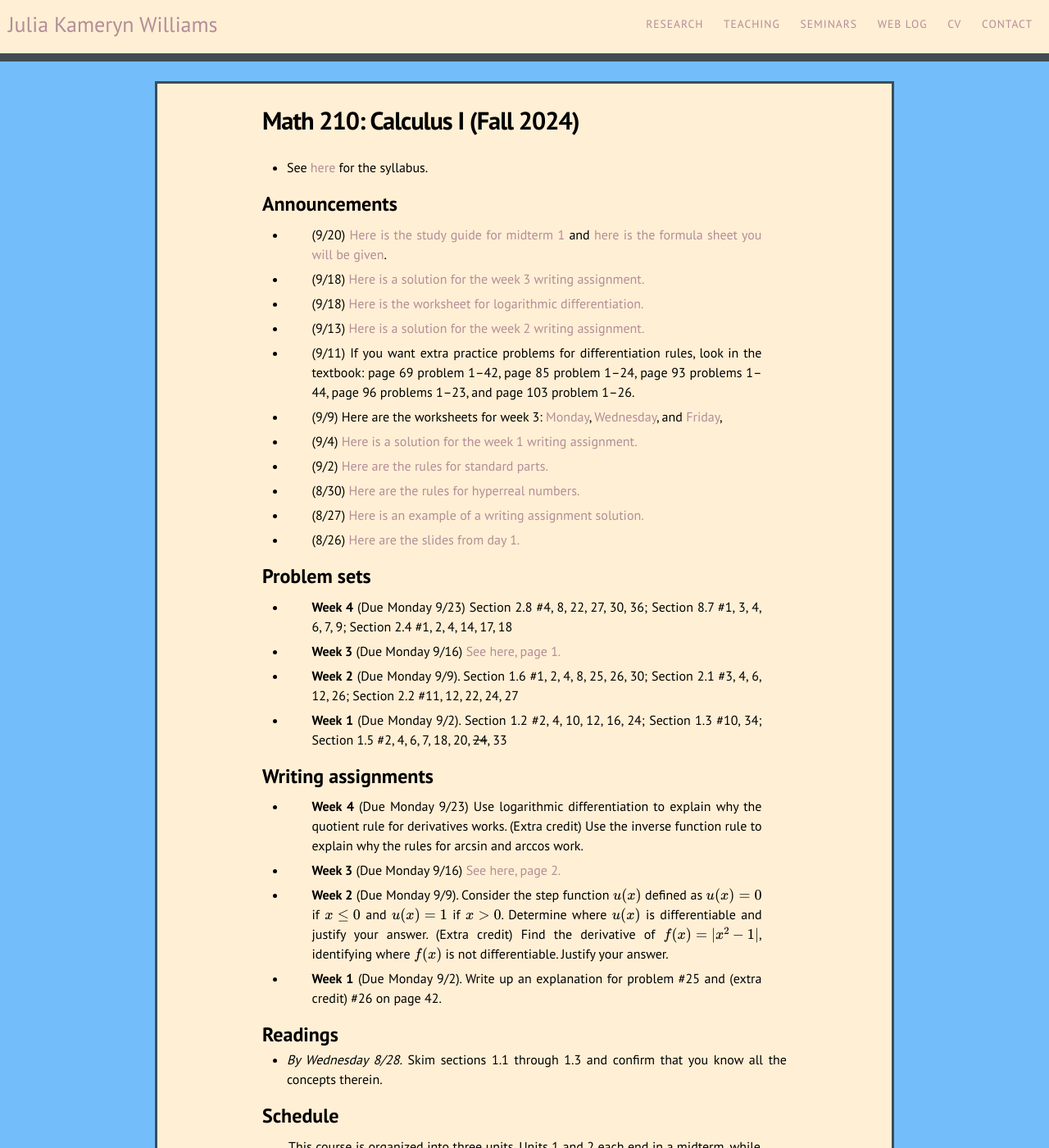
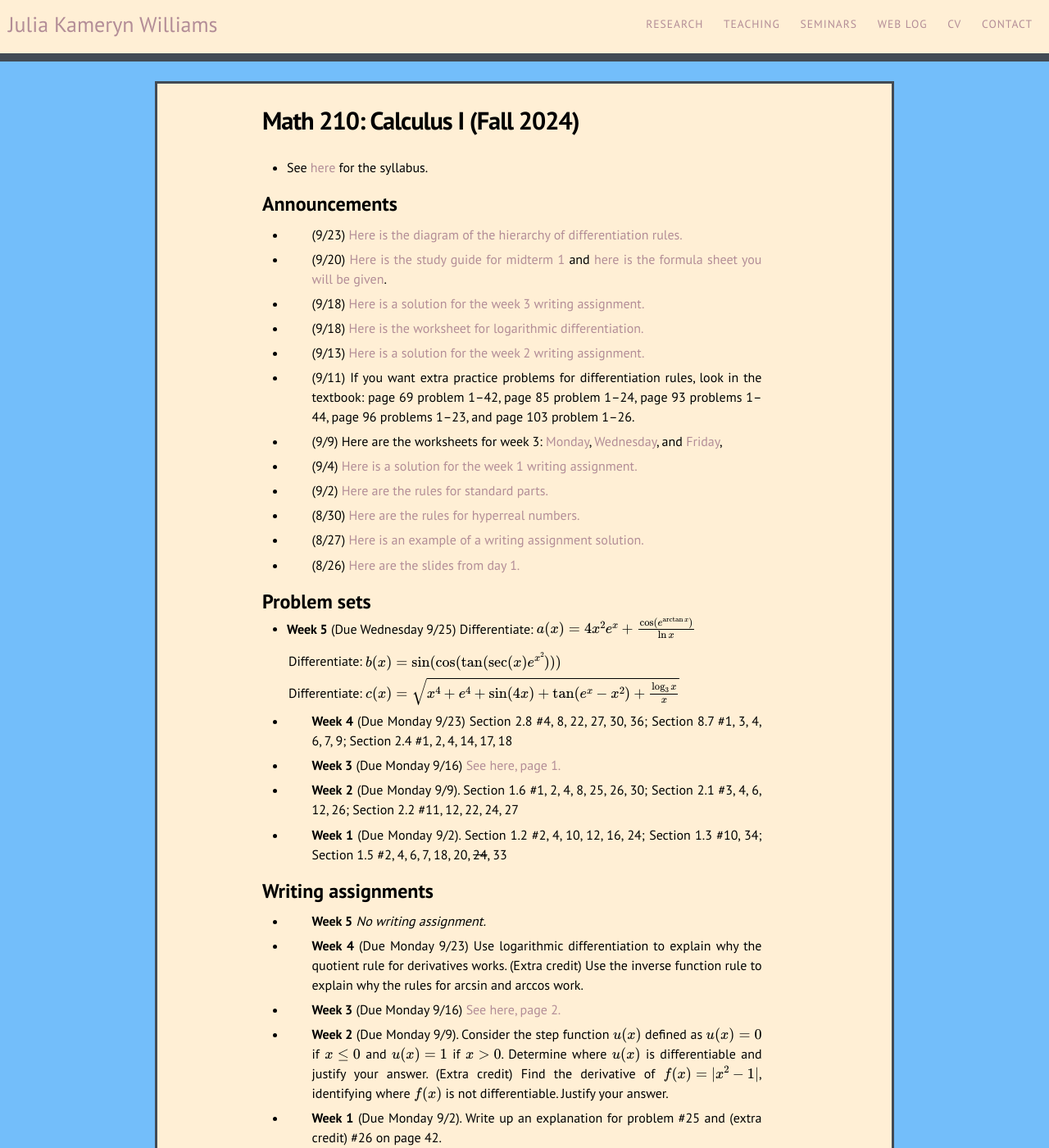
Before and after one commit to kamerynjw/kamerynjw.github.io, a Jekyll site: the page built from teaching/2024/math210.md, in a window 1280 px wide and 1400 px high. Shown: the whole window at 82% size. Built offline with Jekyll 4.4.1, drawn with Linux system fonts in a browser that asks for light colours; nearby versions of some CDN libraries; formulas are drawn with MathJax 3.

Commit message:
added wek5 homewokr

```diff
--- a/teaching/2024/math210.md
+++ b/teaching/2024/math210.md
@@ -9,6 +9,8 @@ permalink: /teaching/2024/math210/
 
 Announcements
 -------------
+
+* (9/23) [Here is the diagram of the hierarchy of differentiation rules.]({{ page.url }}structure-of-diff-rules.pdf)
 
 * (9/20) [Here is the study guide for midterm 1]({{ page.url }}sg1.pdf) and [here is the formula sheet you will be given]({{ page.url }}formulas1.pdf).
 
@@ -35,6 +37,16 @@ Announcements
 Problem sets
 -------
 
+* **Week 5** (Due Wednesday 9/25) Differentiate:
+$$a(x) = 4x^2e^x + \frac{\cos(e^{\arctan x})}{\ln x}$$
+
+Differentiate:
+$$b(x) = \sin(\cos(\tan(\sec(x)e^{x^2})))$$
+
+Differentiate:
+$$c(x) = \sqrt{x^4 + e^4 + \sin(4x) + \tan(e^x - x^2) + \frac{\log_3 x}{x}}$$
+
+
 * **Week 4** (Due Monday 9/23) Section 2.8 #4, 8, 22, 27, 30, 36; Section 8.7 #1, 3, 4, 6, 7, 9; Section 2.4 #1, 2, 4, 14, 17, 18
 
 * **Week 3** (Due Monday 9/16) [See here, page 1.]({{ page.url }}hw3.pdf)
@@ -45,6 +57,8 @@ Problem sets
 
 Writing assignments
 -------
+
+* **Week 5** *No writing assignment.*
 
 * **Week 4** (Due Monday 9/23) Use logarithmic differentiation to explain why the quotient rule for derivatives works. (Extra credit) Use the inverse function rule to explain why the rules for arcsin and arccos work.
 
```
